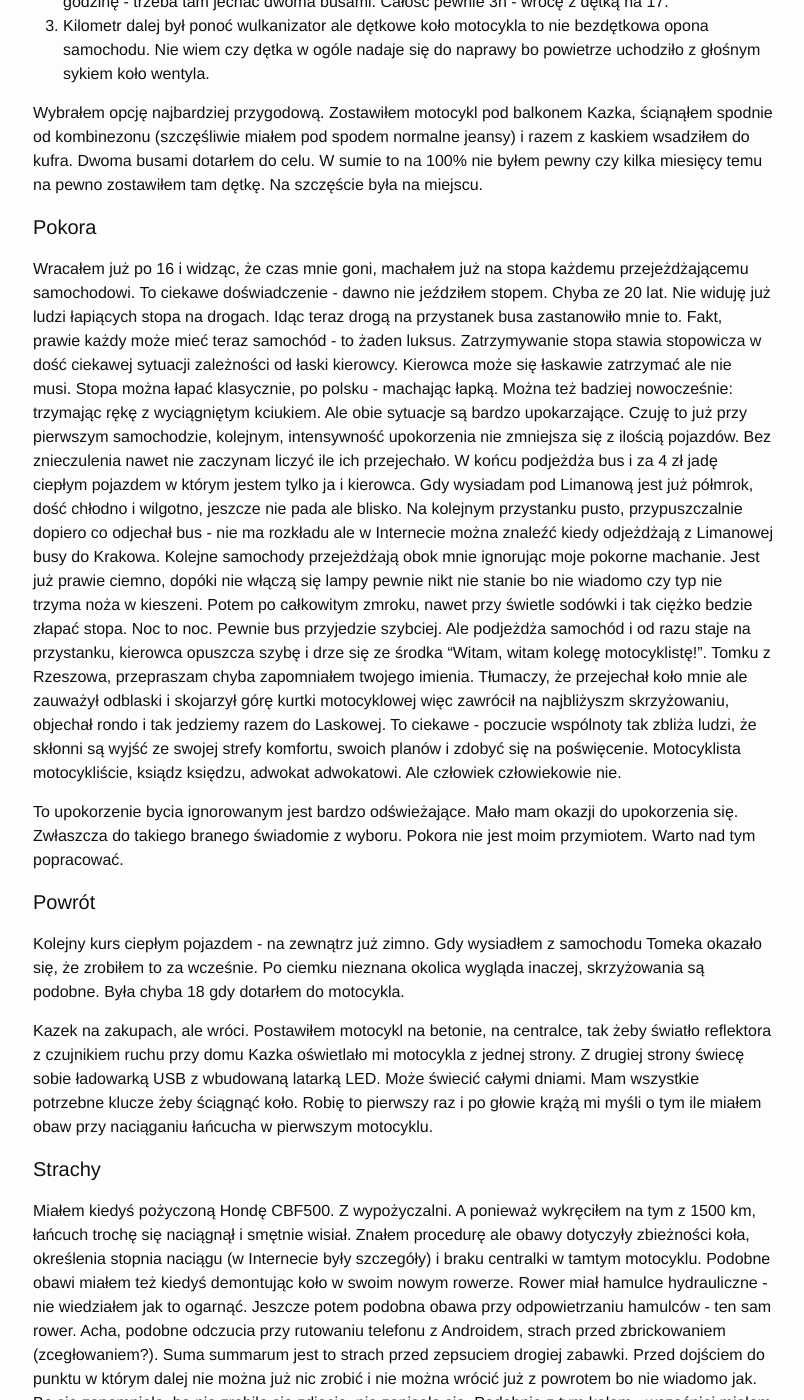
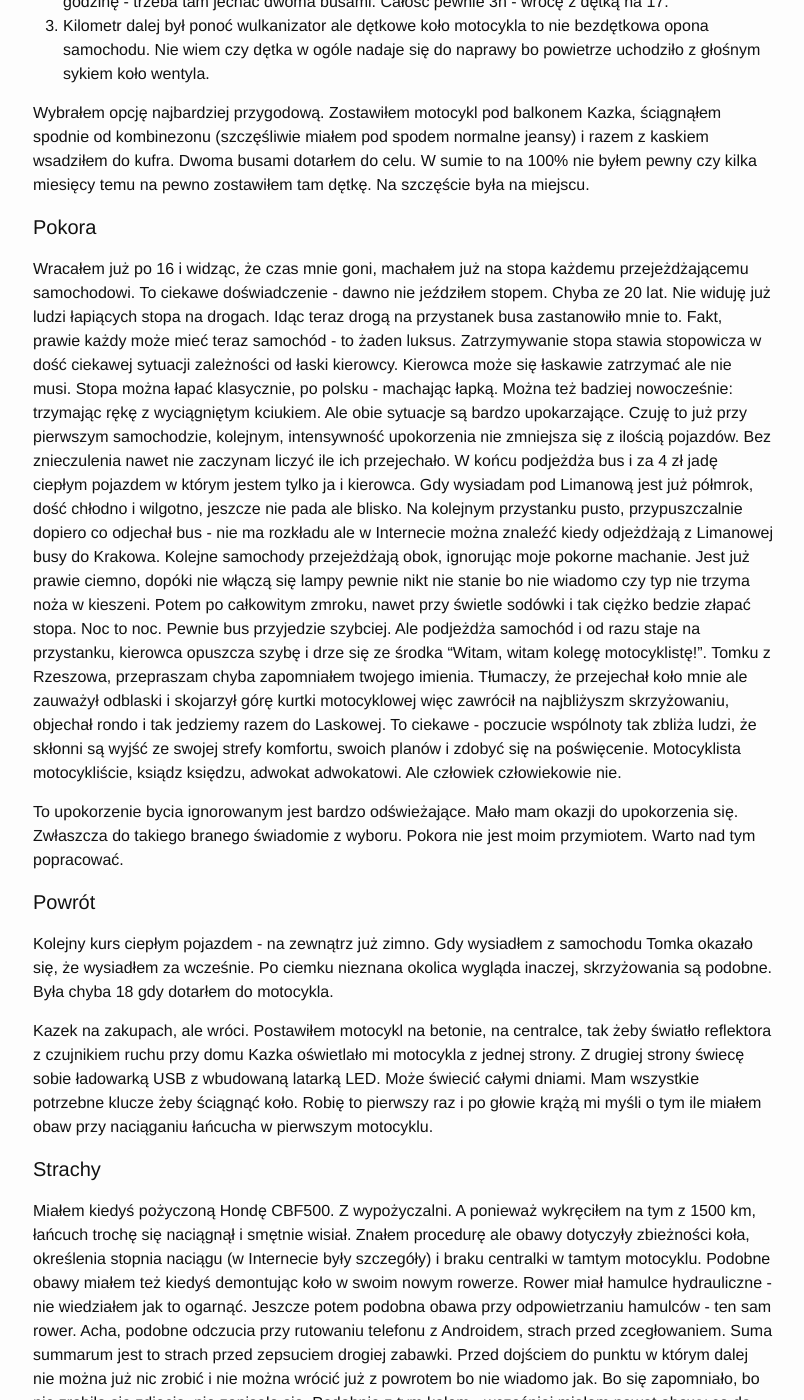
Before and after one commit to jkedra/jkedra.github.io, a Jekyll site: the page built from _posts/2016-01-29-flak.md, in a window 1280 px wide and 1400 px high, scrolled down 1011 px. Shown: the whole window, without its empty margins (237-1041 px from the left). Built offline with Jekyll 4.4.1, drawn with Linux system fonts in a browser that asks for light colours; some of the changed text lies outside the part shown.

Commit message:
poprawki we flaku

```diff
--- a/_posts/2016-01-29-flak.md
+++ b/_posts/2016-01-29-flak.md
@@ -59,7 +59,7 @@ myśląc jakie mam opcje:
    koło wentyla.
 
 Wybrałem opcję najbardziej przygodową. Zostawiłem motocykl pod balkonem
-Kazka, ściąnąłem spodnie od kombinezonu (szczęśliwie miałem pod spodem
+Kazka, ściągnąłem spodnie od kombinezonu (szczęśliwie miałem pod spodem
 normalne jeansy) i razem z kaskiem wsadziłem do kufra. Dwoma busami
 dotarłem do celu. W sumie to na 100% nie byłem pewny czy kilka miesięcy
 temu na pewno zostawiłem tam dętkę. Na szczęście była na miejscu.
@@ -83,7 +83,7 @@ tylko ja i kierowca. Gdy wysiadam pod Limanową jest już półmrok, dość chł
 i wilgotno, jeszcze nie pada ale blisko. Na kolejnym przystanku pusto,
 przypuszczalnie dopiero co odjechał bus - nie ma rozkładu ale w Internecie
 można znaleźć kiedy odjeżdżają z Limanowej busy do Krakowa.
-Kolejne samochody przejeżdżają obok mnie ignorując moje pokorne machanie.
+Kolejne samochody przejeżdżają obok, ignorując moje pokorne machanie.
 Jest już prawie ciemno, dopóki nie włączą się lampy pewnie nikt nie stanie
 bo nie wiadomo czy typ nie trzyma noża w kieszeni. Potem po całkowitym
 zmroku, nawet przy świetle sodówki i tak ciężko bedzie złapać stopa.
@@ -104,7 +104,7 @@ z wyboru. Pokora nie jest moim przymiotem. Warto nad tym popracować.
 
 #### Powrót
 Kolejny kurs ciepłym pojazdem - na zewnątrz już zimno. Gdy wysiadłem z
-samochodu Tomeka okazało się, że zrobiłem to za wcześnie. Po ciemku
+samochodu Tomka okazało się, że wysiadłem za wcześnie. Po ciemku
 nieznana okolica wygląda inaczej, skrzyżowania są podobne. Była chyba
 18 gdy dotarłem do motocykla.
 
@@ -122,11 +122,11 @@ Miałem kiedyś pożyczoną Hondę CBF500. Z wypożyczalni. A ponieważ wykręci
 na tym z 1500 km, łańcuch trochę się naciągnął i smętnie wisiał.
 Znałem procedurę ale obawy dotyczyły zbieżności koła, określenia stopnia
 naciągu (w Internecie były szczegóły) i braku centralki w tamtym motocyklu.
-Podobne obawi miałem też kiedyś demontując koło w swoim nowym rowerze.
+Podobne obawy miałem też kiedyś demontując koło w swoim nowym rowerze.
 Rower miał hamulce hydrauliczne - nie wiedziałem jak to ogarnąć.
 Jeszcze potem podobna obawa przy odpowietrzaniu hamulców - ten sam rower.
 Acha, podobne odczucia przy rutowaniu telefonu z Androidem, strach
-przed zbrickowaniem (zcegłowaniem?). Suma summarum jest to strach przed
+przed zcegłowaniem. Suma summarum jest to strach przed
 zepsuciem drogiej zabawki. Przed dojściem do punktu w którym dalej nie
 można już nic zrobić i nie można wrócić już z powrotem bo nie wiadomo
 jak. Bo się zapomniało, bo nie zrobiło się zdjęcia, nie zapisało się.
@@ -153,7 +153,7 @@ W garażu ciepło, łyżki długie ale o niebezpiecznie ostrych krawędziach.
 Nie ma nic innego, Kazek ma wprawę, zdziera oponę w 5 minut - bardzo
 sprawnie mu to idzie. Ja nadaję się tylko do tego, żeby znaleźć dziurę
 w dętce. Jest po zewnętrznej stronie, wcale nie przy wentylu.
-Rozryckana dookoła, musi być coś wbite w oponę. Rzeczywiście jest: drut,
+Rozryckana dookoła, musi być coś wbite w oponę. Rzeczywiście jest! Drut,
 coś jak spinacz biurowy, nie widać z zewnątrz ale wystaje od środka.
 Podważam, Kazek ciągnie cęgami i wychodzi.
 
@@ -193,22 +193,22 @@ trzymam tylko 1 palec, żeby mnie nie podkusiło. Przedni hamulec nawet
 na mokrym hamuje znacznie lepiej ale nie podczas zakrętu.
 
 Dojeżdżam do Krakowa i choć nie zmarzłem czuję zimno. To co zmokło
-szybko schnie nawet w ciemnościach i wilgotnym, mglistym, śmierdzącym
-powietrzu krakowskim. Poza butami - te zostają brudne i mokre, wilgotne
+szybko schnie nawet w ciemnościach wilgotnego, mglistego i śmierdzącego
+krakowskiego powietrza. Poza butami - te zostają brudne i mokre, wilgotne
 w środku pomimo, iż z membraną Gore. Motocykl szybkie mycie na myjni,
 garażowanie. Koniec przygody. Opona twarda.
 
 #### Pomyśleć tylko
 Ciekawe jest to pierwsze uczucie, które pojawia się gdy sprawy wymykają
 się spod kontroli. Gdy pojawia się flak, a ja wiem, że trzeba ostro
-improwizować i zdać się na innych. Tomka, Kazka, pogodę i niepogodę.
+improwizować i zdać się na innych. Na Tomka, Kazka, na pogodę i niepogodę.
 Że będę w domu później w ogóle. Że motocykl zostanie tu, a ja tam.
-Nikt mnie nie uratuję, spędzę czas inaczej niż zaplanowałem, "stracę" czas.
+Nikt mnie nie uratuje, spędzę czas inaczej niż zaplanowałem, "stracę" czas.
 Że wrócę inaczej niż miałem. Że będzie inaczej niż chciałem.
 
 Ale przecież wcale nie oznacza, że gorzej - tylko inaczej.
 To był ten jeden z niewielu razy, gdy zdałem sobie sprawę, że to co się
-dzieje jest częścią przygody i wcale to nie ja muszę pisać scenariusz
+dzieje jest częścią przygody i wcale nie muszę pisać scenariusza
 od początku do końca.
 
 #### Można było to zrobić lepiej.
```
Also changed, not shown: other parts of _posts/2016-01-29-flak.md (+2 -2 lines), _posts/2015-02-06-first-post.md (+1 -0 lines).
